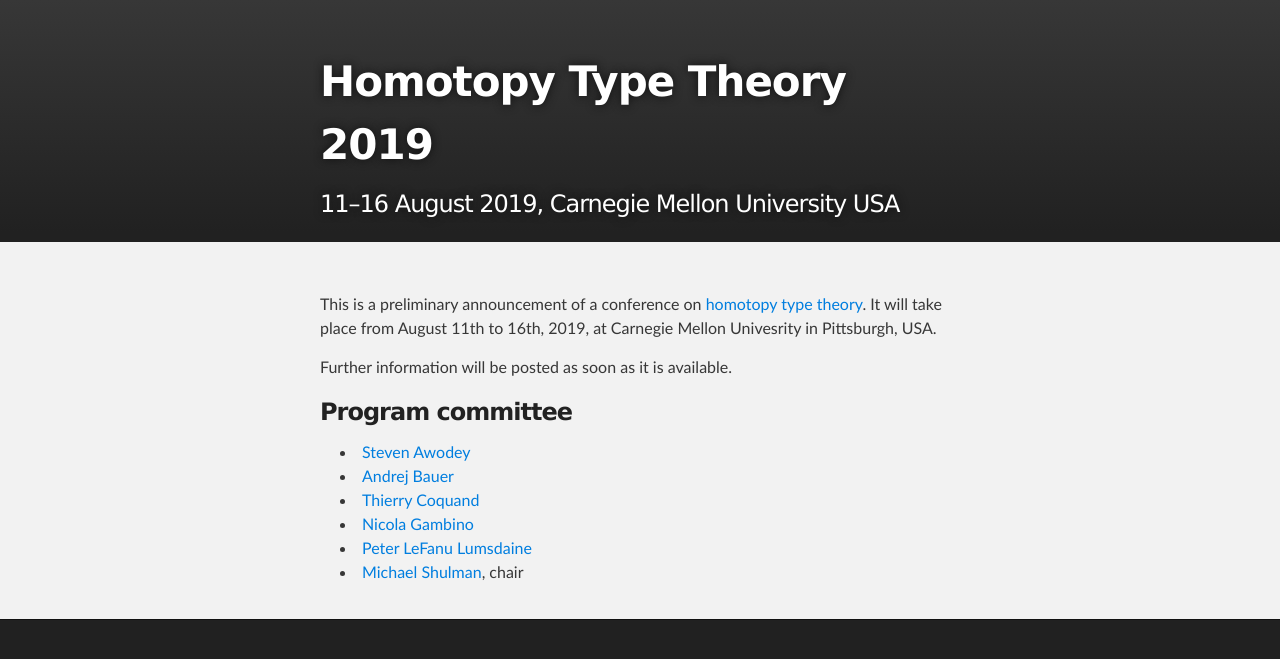
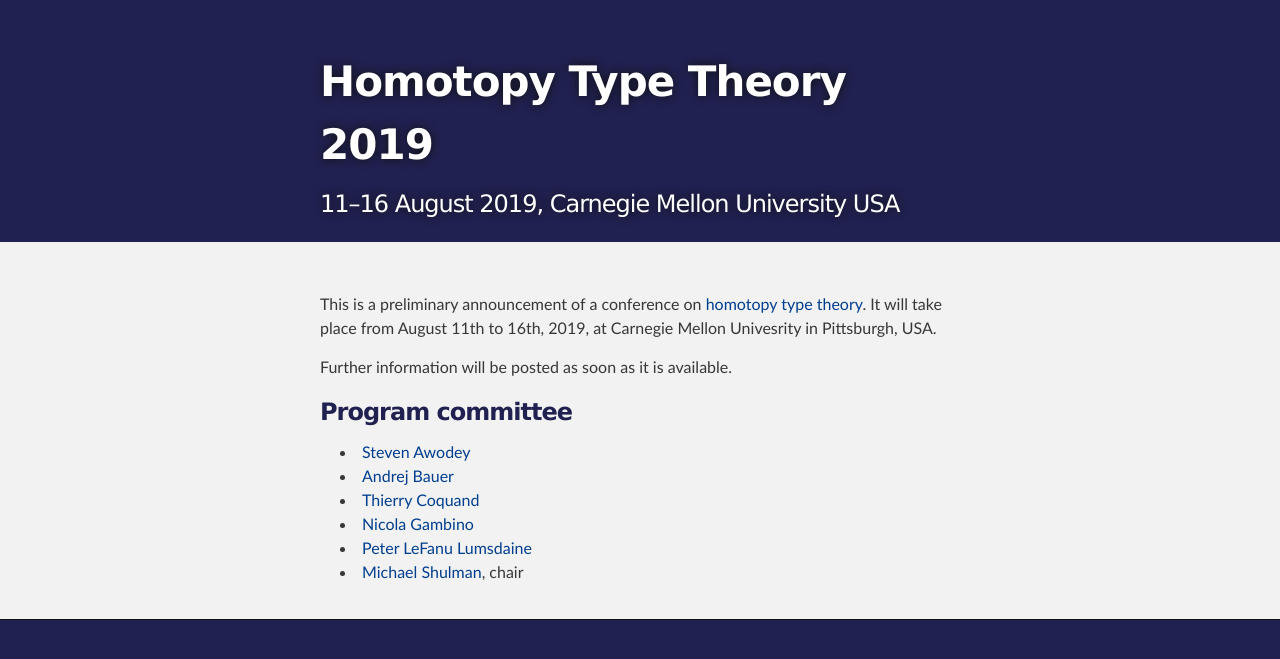
Before and after one commit to HoTT/HoTT-2019, a Jekyll site: the page built from index.md, in a window 1280 px wide. Shown: the top 659 px of the page. Built offline with Jekyll 4.4.1, drawn with Linux system fonts in a browser that asks for light colours.

Commit message:
Ignore generated files, pick a random color for background.

```diff
--- a/stylesheets/stylesheet.css
+++ b/stylesheets/stylesheet.css
@@ -47,7 +47,7 @@
 body {
   box-sizing: border-box;
   color:#373737;
-  background: #212121;
+  background: #212151;
   font-size: 16px;
   font-family: 'Myriad Pro', Calibri, Helvetica, Arial, sans-serif;
   line-height: 1.5;
@@ -57,7 +57,7 @@
 h1, h2, h3, h4, h5, h6 {
   margin: 10px 0;
   font-weight: 700;
-  color: #222222;
+  color: #212151;
   font-family: 'Lucida Grande', 'Calibri', Helvetica, Arial, sans-serif;
   letter-spacing: -1px;
 }
@@ -98,7 +98,7 @@
 
 a {
   text-decoration: none;
-  color: #007edf;
+  color: #003e8f;
   text-shadow: none;
 
   transition: color 0.5s ease;
@@ -340,12 +340,7 @@
 }
 
 #header_wrap {
-  background: #212121;
-  background: -moz-linear-gradient(top, #373737, #212121);
-  background: -webkit-linear-gradient(top, #373737, #212121);
-  background: -ms-linear-gradient(top, #373737, #212121);
-  background: -o-linear-gradient(top, #373737, #212121);
-  background: linear-gradient(top, #373737, #212121);
+  background: #212151;
 }
 
 #header_wrap .inner {
```
Also changed, not shown: 1 other file.
